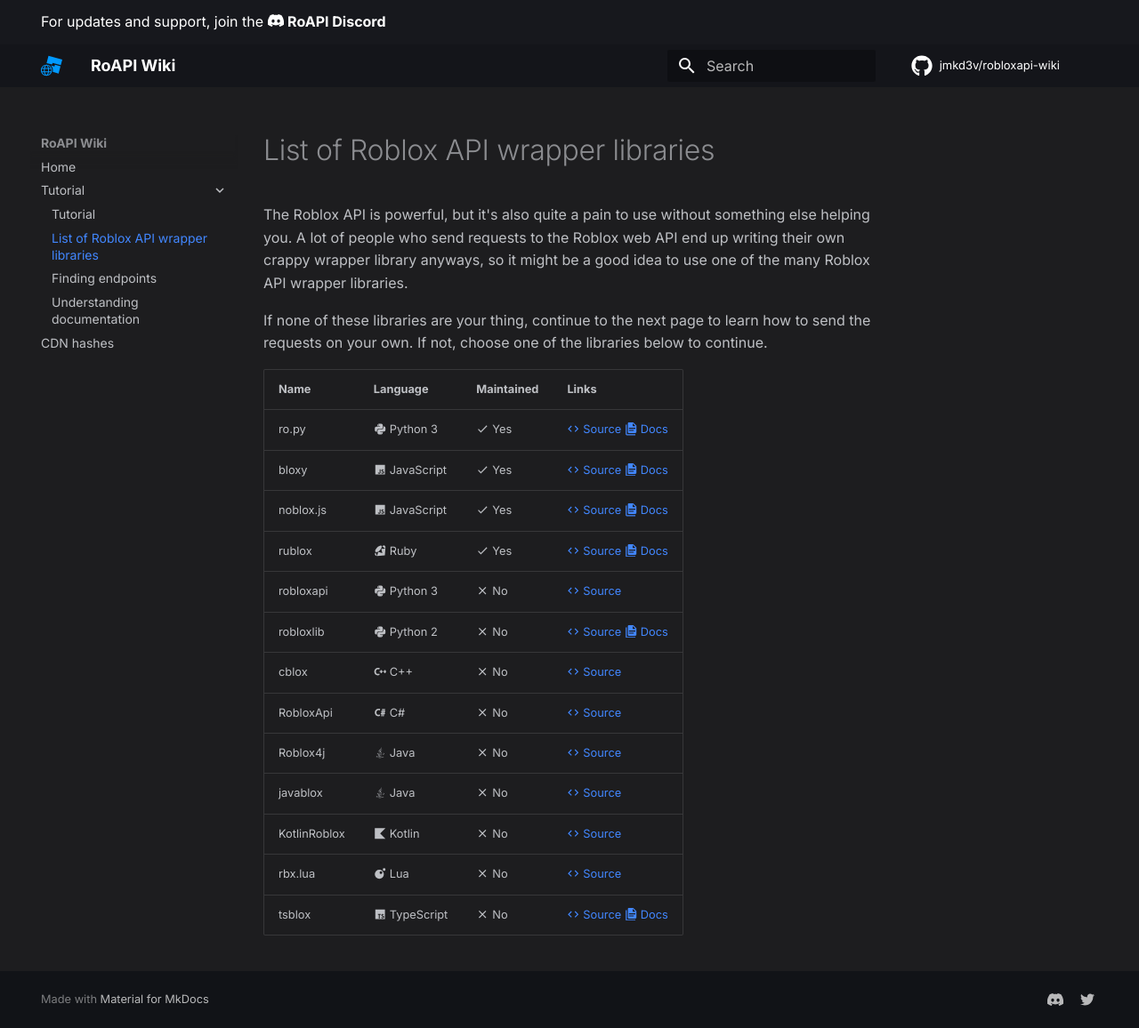
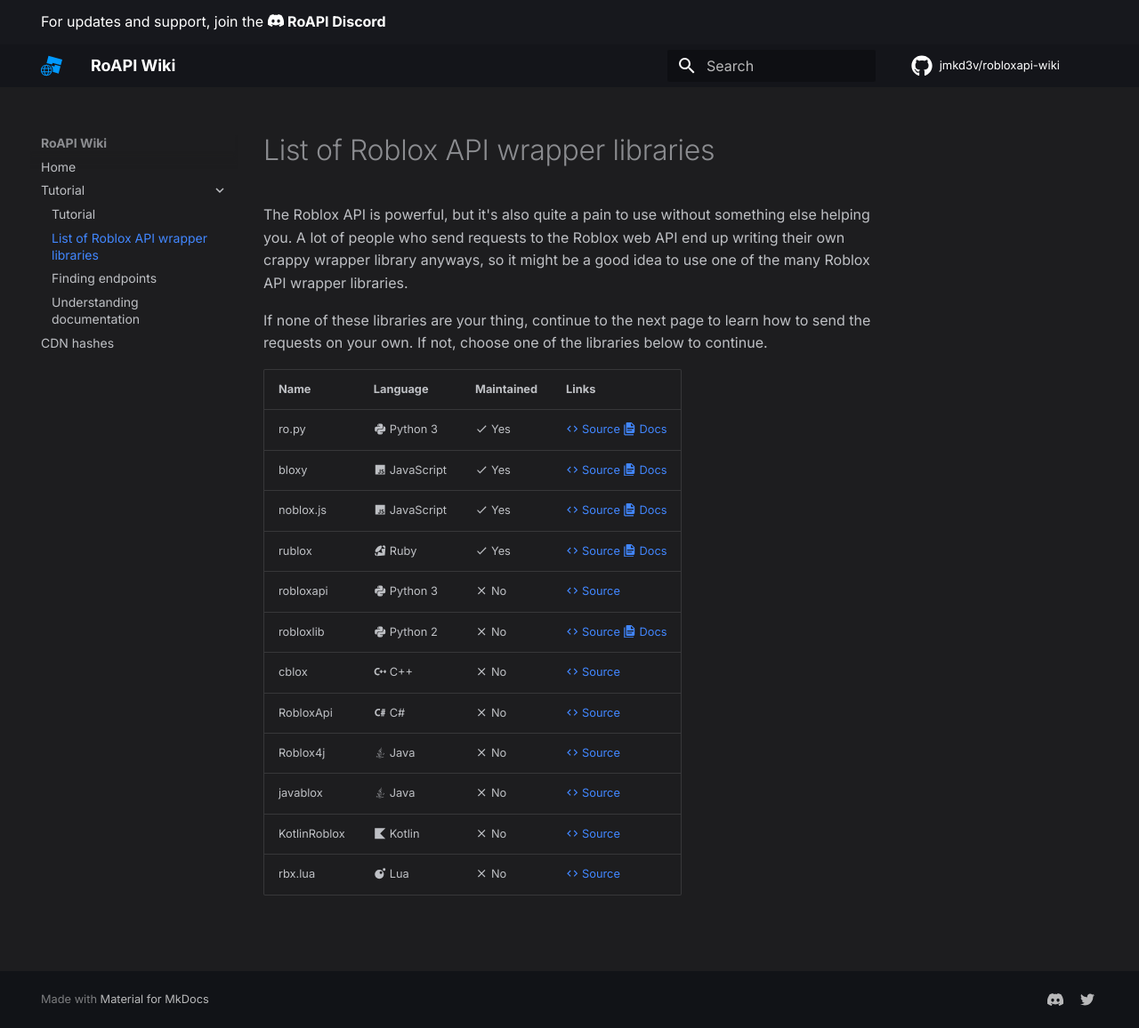
Before and after one commit to jmkd3v/robloxapi-wiki, an MkDocs documentation site: the page built from docs/tutorial/library_list.md, in a window 1280 px wide and 1156 px high. Shown: the whole window at 89% size. Built offline with MkDocs 1.6.1 and Material for MkDocs 9.7.7, drawn with Linux system fonts in a browser that asks for light colours; comment, search, counter and statistics services are not loaded.

Commit message:
Update library_list.md

```diff
--- a/docs/tutorial/library_list.md
+++ b/docs/tutorial/library_list.md
@@ -19,4 +19,3 @@
 | javablox     | :material-language-java: Java             | :material-close: No  | [:material-code-tags: Source](https://github.com/RbxAPI/Javablox)                                                                                                                              |
 | KotlinRoblox | :material-language-kotlin: Kotlin         | :material-close: No  | [:material-code-tags: Source](https://github.com/PizzaCrust/KotlinRoblox)                                                                                                                      |
 | rbx.lua      | :material-language-lua: Lua               | :material-close: No  | [:material-code-tags: Source](https://github.com/OliverHensworth/roblox.lua)                                                                                                                   |
-| tsblox       | :material-language-typescript: TypeScript | :material-close: No  | [:material-code-tags: Source](https://github.com/Dionysusnu/TSBlox) [:material-file-document-multiple: Docs](https://dionysusnu.github.io/TSBlox/)                                             |
```
